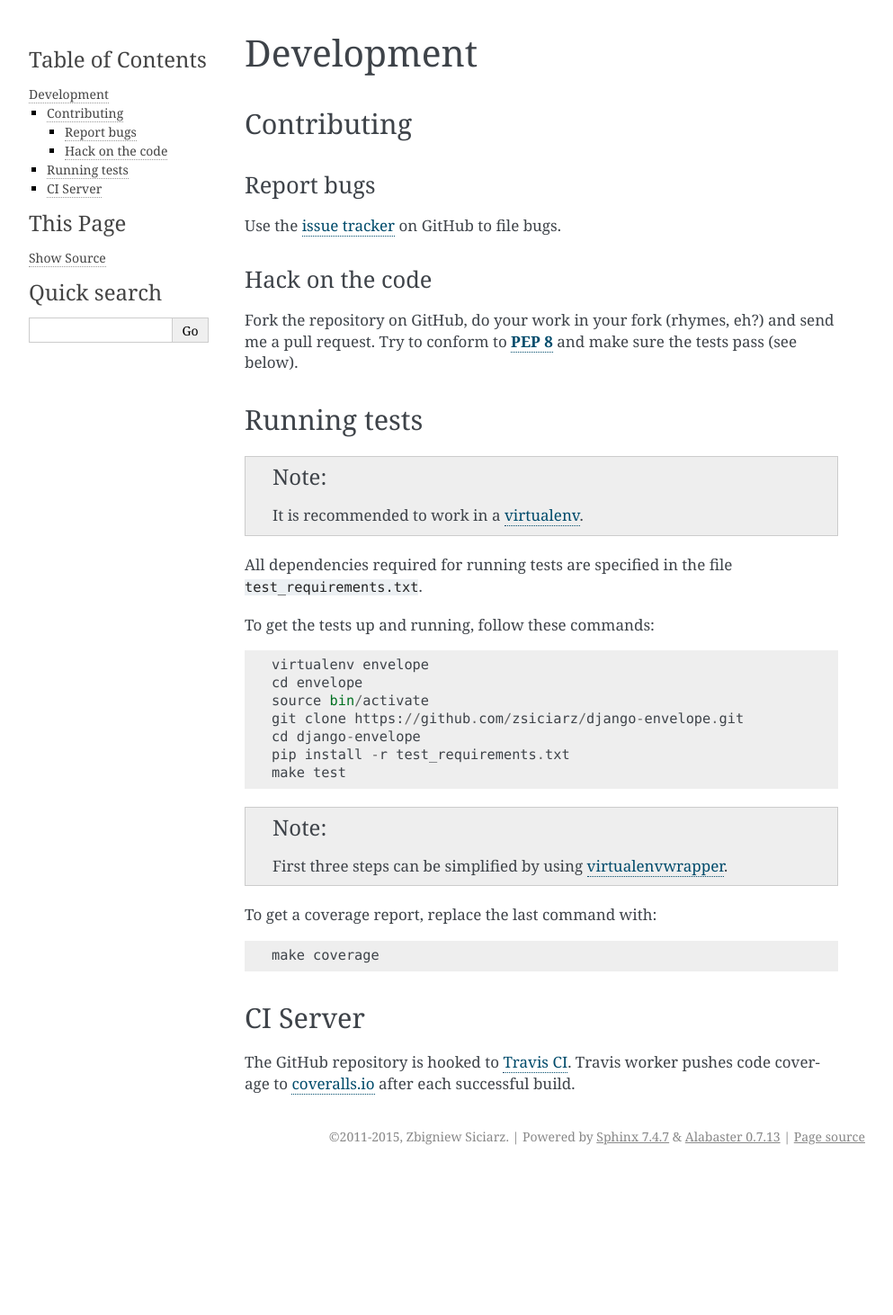
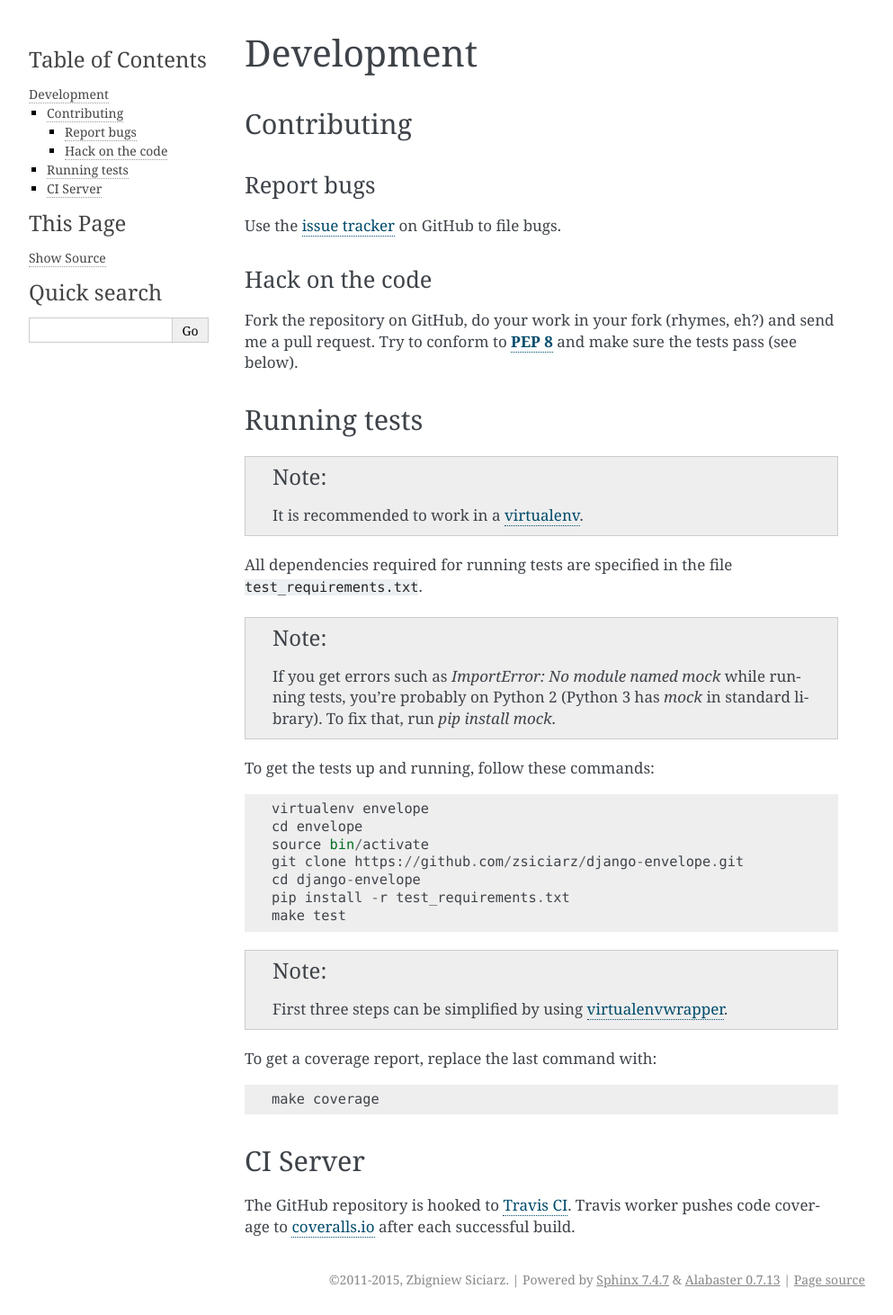
Before and after one commit to zsiciarz/django-envelope, a Sphinx documentation site: the page built from docs/development.rst, in a window 1280 px wide. Shown: the whole page at 90% size, without its empty margins (148-1141 px from the left). Built offline with Sphinx 7.4.7, drawn with Linux system fonts in a browser that asks for light colours; before the commit the page ends 1303 px from its top, so only the background shows below that.

Commit message:
Added a note about mock on Python 2.
See #35 and #39.

```diff
--- a/docs/development.rst
+++ b/docs/development.rst
@@ -26,6 +26,11 @@ Running tests
 
 All dependencies required for running tests are specified in the file
 ``test_requirements.txt``.
+
+.. note::
+   If you get errors such as `ImportError: No module named mock` while
+   running tests, you're probably on Python 2 (Python 3 has `mock` in
+   standard library). To fix that, run `pip install mock`.
 
 To get the tests up and running, follow these commands::
 
```
